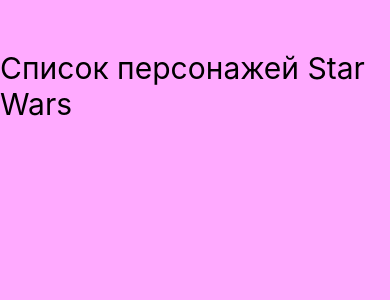
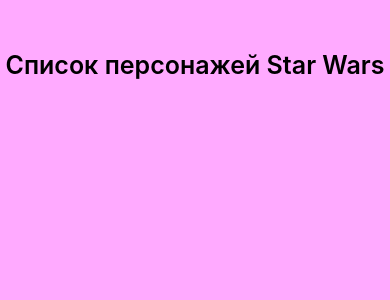
Before and after one commit to CocoRyse/MobileProgrammingCourse, a React Native app: screen / in a window 390 px wide. Shown: the top 300 px of the page. Built offline with nearby package versions, Linux system fonts and the light colour scheme; no server answers.

Commit message:
Последние обновления

```diff
--- a/screens/MainScreen.js
+++ b/screens/MainScreen.js
@@ -46,11 +46,13 @@
     marginBottom: 20,
   },
   header: {
-    fontSize: 30,
+    fontSize: 25,
     marginBottom: 15,
+    fontWeight: "600",
   },
   text: {
     fontSize: 25,
-    margin: 15,
+    paddingBottom: 25,
+    minWidth: 300,
   },
 });
```
